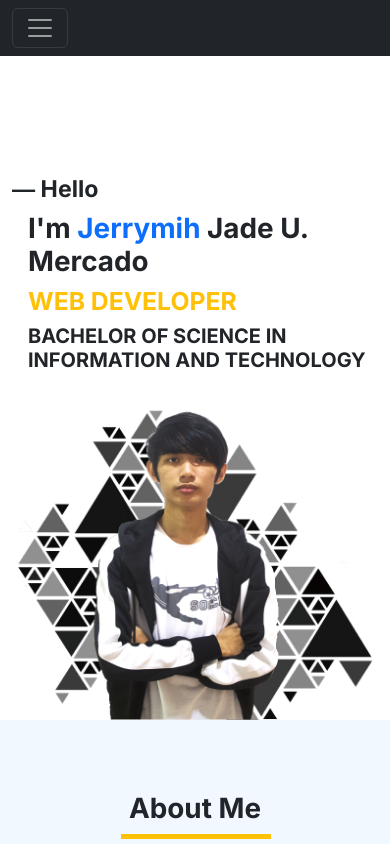
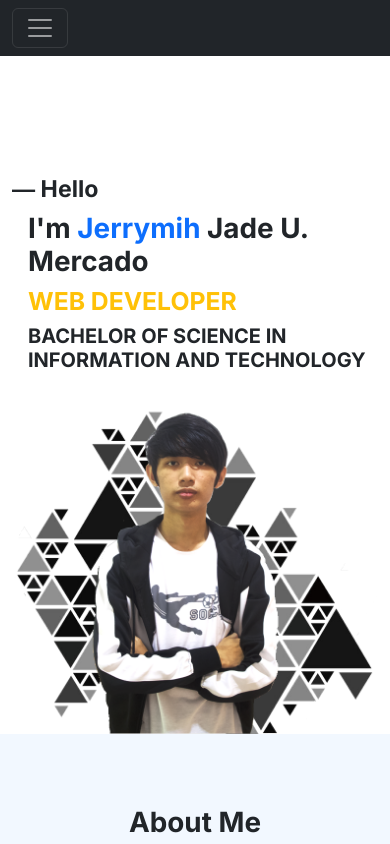
Before and after one commit to JerrymihMercado/Mercado.github.io, a plain HTML site: page index.html in a window 390 px wide. Shown: the top 844 px of the page. Drawn offline with nearby package versions, Linux system fonts and the light colour scheme.

Commit message:
Update style.css

```diff
--- a/style.css
+++ b/style.css
@@ -169,8 +169,8 @@ border: #fff;
 }
 @media screen and (max-width: 750px){
     .main-image{
-        width: 365px;
-        height: 340px;
+/*         width: 365px; */
+/*         height: 340px; */
         /* width: 100%;
         overflow: hidden; */
     }
```
